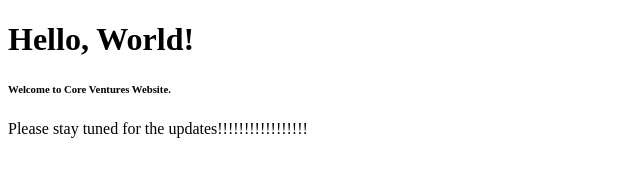
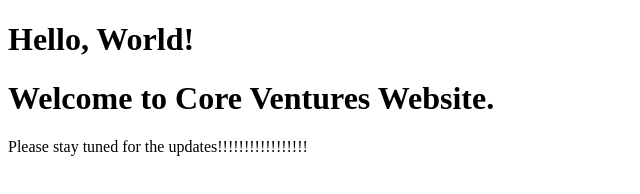
Before and after one commit to ashwaniarya1717/coreventures-website, a plain HTML site: page index.html in a window 1280 px wide. Shown: the whole page, without its empty margins (0-640 px from the left). Drawn offline with Linux system fonts and the light colour scheme.

Commit message:
Update index.html

```diff
--- a/index.html
+++ b/index.html
@@ -5,7 +5,7 @@
 </head>
 <body>
     <h1>Hello, World!</h1>
-    <p><h6>Welcome to Core Ventures Website.</h6></p>
+    <p><h1>Welcome to Core Ventures Website.</h1></p>
     <p>Please stay tuned for the updates!!!!!!!!!!!!!!!!!</p>
 </body>
 </html>
```
